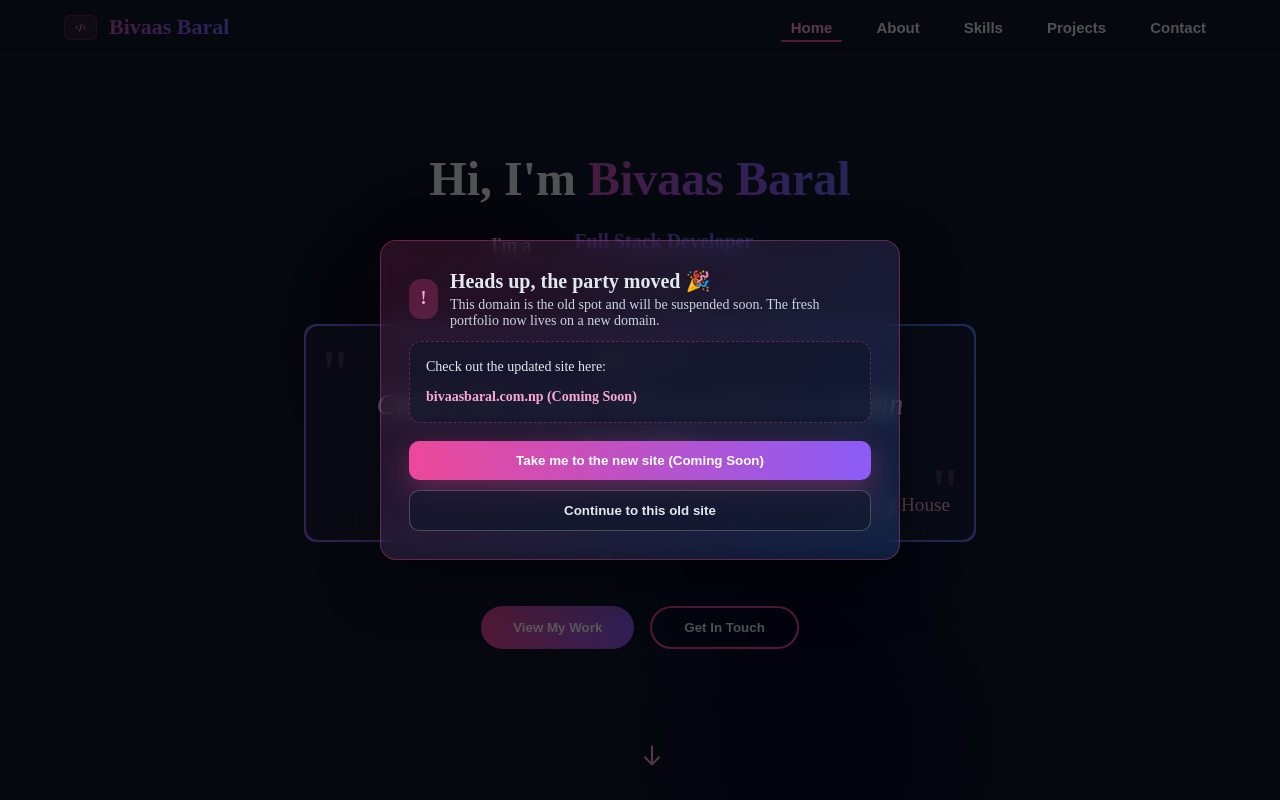
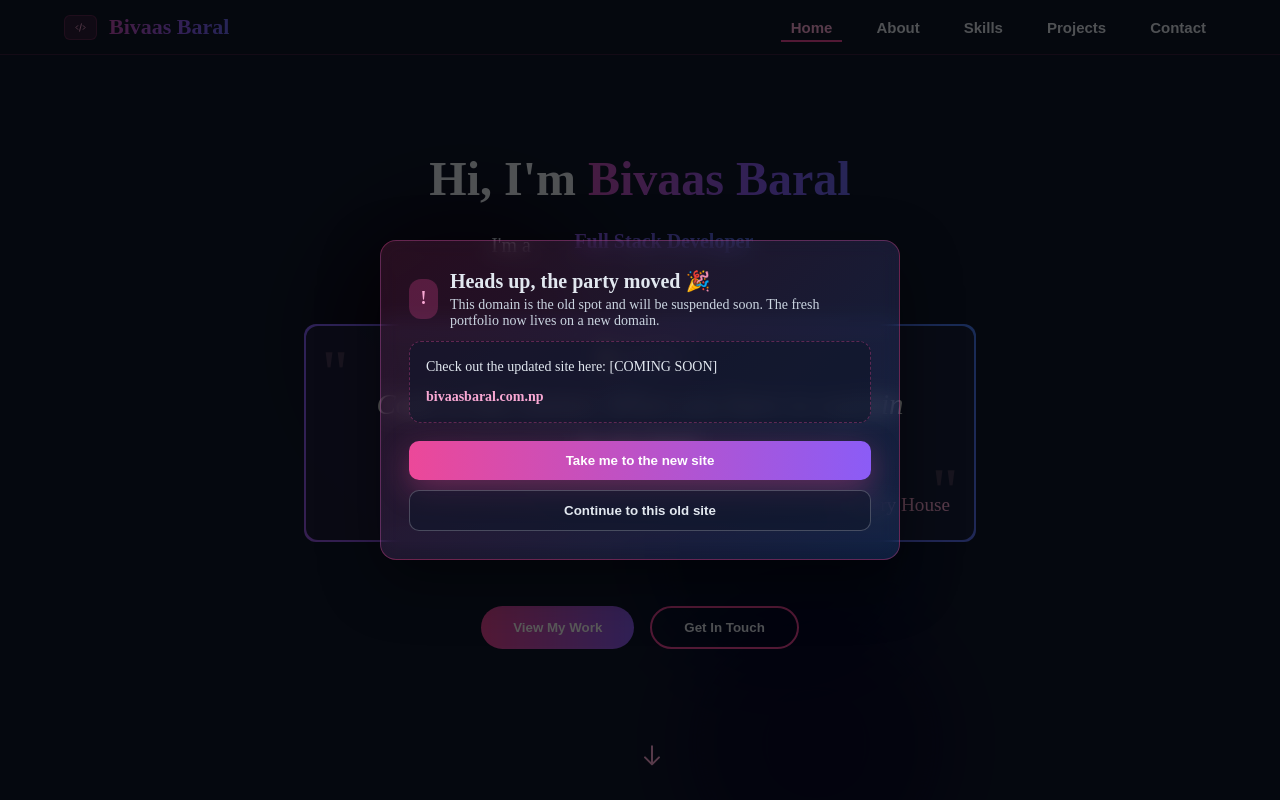
Before and after one commit to Bivaas/My_Website, a React (Vite) app: page / in a window 1280 px wide. Built offline with nearby package versions, Linux system fonts and the light colour scheme.

Commit message:
Update 2.0

```diff
--- a/src/App.jsx
+++ b/src/App.jsx
@@ -28,7 +28,7 @@ const Portfolio = () => {
   const [quotesLoaded, setQuotesLoaded] = useState(false);
   const [currentRoleIndex, setCurrentRoleIndex] = useState(0);
   const newPortfolioUrl = 'https://bivaasbaral.com.np';
-  const newPortfolioLabel = 'bivaasbaral.com.np (Coming Soon)';
+  const newPortfolioLabel = 'bivaasbaral.com.np ';
   const sections = useRef([]);
 
   // Roles for the animation
@@ -618,7 +618,7 @@ const Portfolio = () => {
                 lineHeight: 1.6,
                 color: '#e2e8f0'
               }}>
-                Check out the updated site here:
+                Check out the updated site here: [COMING SOON]
                 <div style={{ marginTop: '8px', fontWeight: 600, color: '#f9a8d4', wordBreak: 'break-all' }}>
                   {newPortfolioLabel}
                 </div>
@@ -651,7 +651,7 @@ const Portfolio = () => {
                     e.target.style.boxShadow = '0 10px 30px rgba(236, 72, 153, 0.35)';
                   }}
                 >
-                  Take me to the new site (Coming Soon)
+                  Take me to the new site
                 </button>
                 <button
                   onClick={() => {
```
Also changed, not shown: 1 other file (tests, documents, lock files or other folders).
